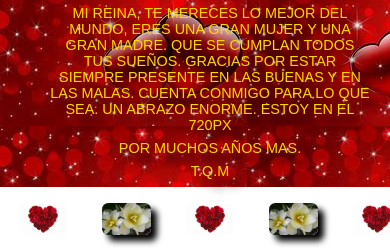
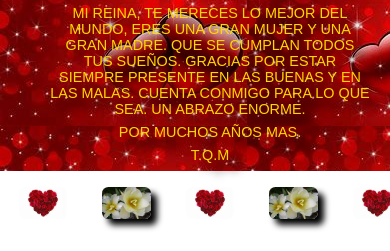
Before and after one commit to zamantha1993/zamantha1993.github.io, a plain HTML site: page index.html in a window 390 px wide. Shown: the part 984-1235 px from the top of the page. Drawn offline with Linux system fonts and the light colour scheme.

Commit message:
Update style.css

```diff
--- a/style.css
+++ b/style.css
@@ -125,9 +125,6 @@
       height:120px;
       border-radius:1em;
     }
-    .parrafo::after{
-      content:"estoy en el 1007px"
-    }
   }
   @media only screen and (max-width:720px){
     .imagenesfooter img {
@@ -143,7 +140,4 @@
       height:100px;
       border-radius:0.7em;
     }
-    .parrafo::after{
-      content:"estoy en el 720px"
-    }
 }
```
